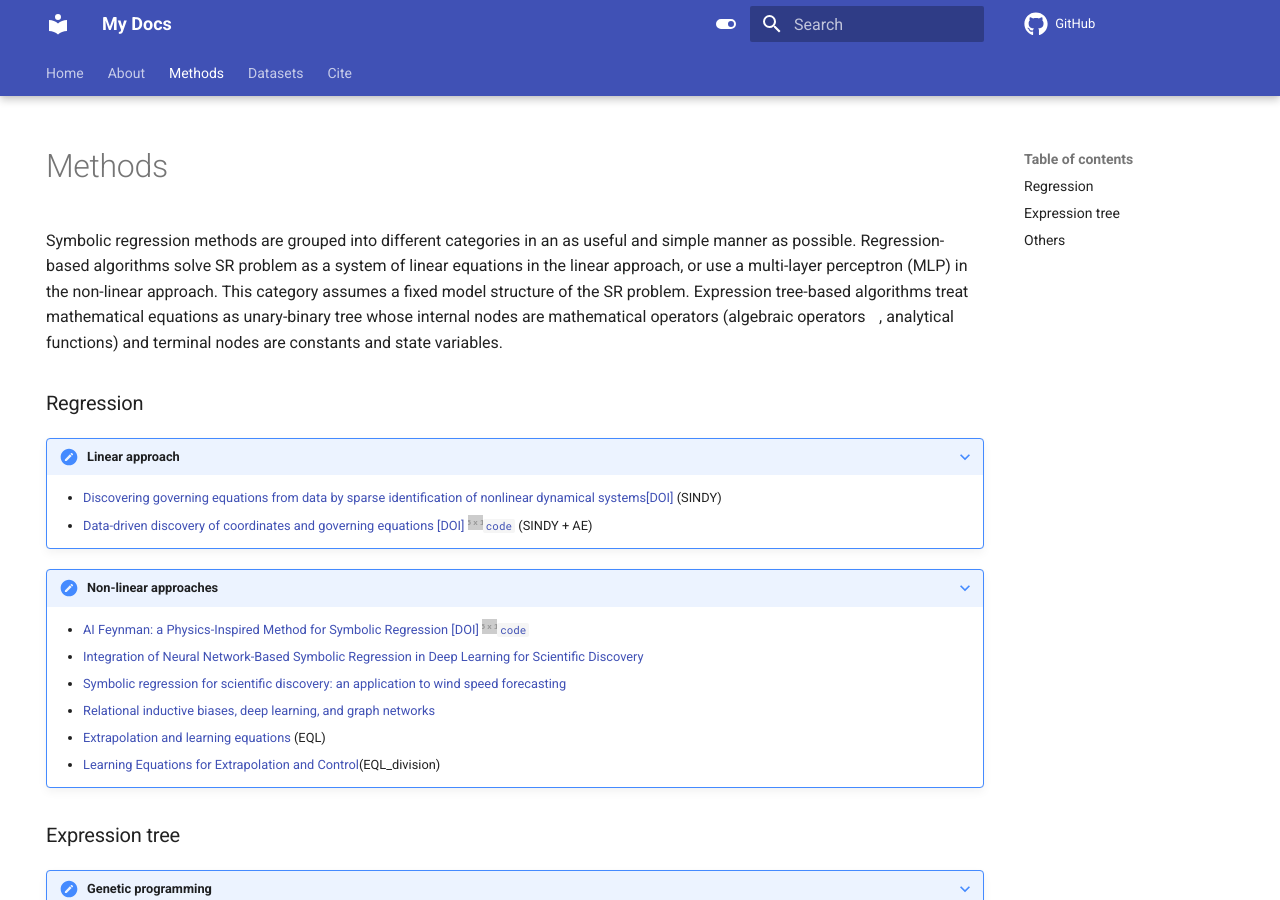
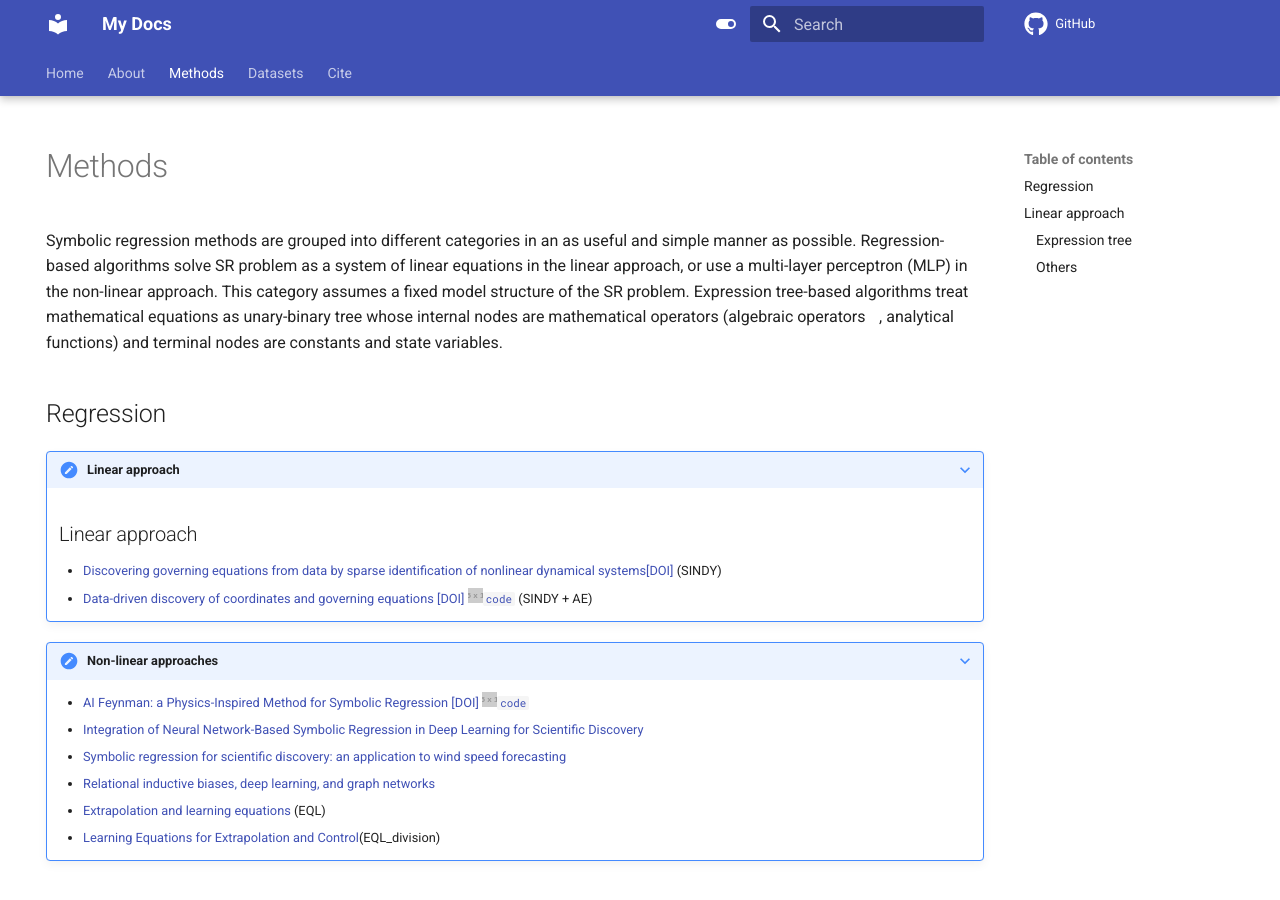
Before and after one commit to nmakke/MkDocsTest, an MkDocs documentation site: the page built from docs/methods.md, in a window 1280 px wide and 900 px high. Built offline with MkDocs 1.6.1 and Material for MkDocs 9.7.7, drawn with Linux system fonts in a browser that asks for light colours; formulas are drawn with MathJax 3; comment, search, counter and statistics services are not loaded.

Commit message:
Update methods.md

```diff
--- a/docs/methods.md
+++ b/docs/methods.md
@@ -7,9 +7,13 @@ Symbolic regression methods are grouped into different categories in an as usefu
 Regression-based algorithms solve SR problem as a system of linear equations in the linear approach, or use a multi-layer perceptron (MLP) in the non-linear approach. This category assumes a fixed model structure of the SR problem.
 Expression tree-based algorithms treat mathematical equations as unary-binary tree whose internal nodes are mathematical operators (algebraic operators $\{+, -, \times, \div\}$,  analytical functions) and terminal nodes are constants and state variables.
 
-### Regression
+## Regression
 
 ???+ note "Linear approach"
+    <div>
+    ##  Linear approach
+    </div>
+
 
     * [Discovering governing equations from data by sparse identification of nonlinear dynamical systems](https://www.pnas.org/content/pnas/113/15/3932.full.pdf?with-ds=yes&source=post_page---------------------------)[[DOI]](https://www.pnas.org/doi/full/10.1073/pnas.1517384113) (SINDY)
     * [Data-driven discovery of coordinates and governing equations](https://www.pnas.org/content/pnas/116/45/22445.full.pdf) [[DOI]](https://www.pnas.org/doi/10.1073/pnas.1906995116) [![#c5f015](https://via.placeholder.com/15/c5f015/000000?text=+)`code`](https://github.com/kpchamp/SindyAutoencoders) (SINDY + AE)
```
